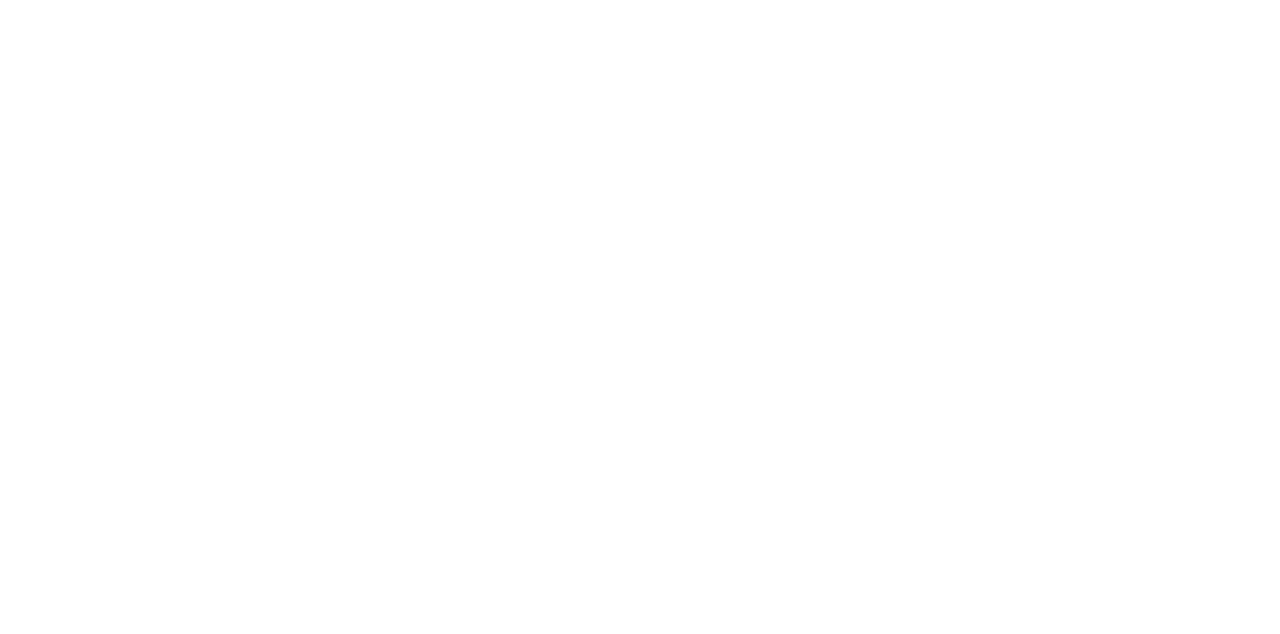
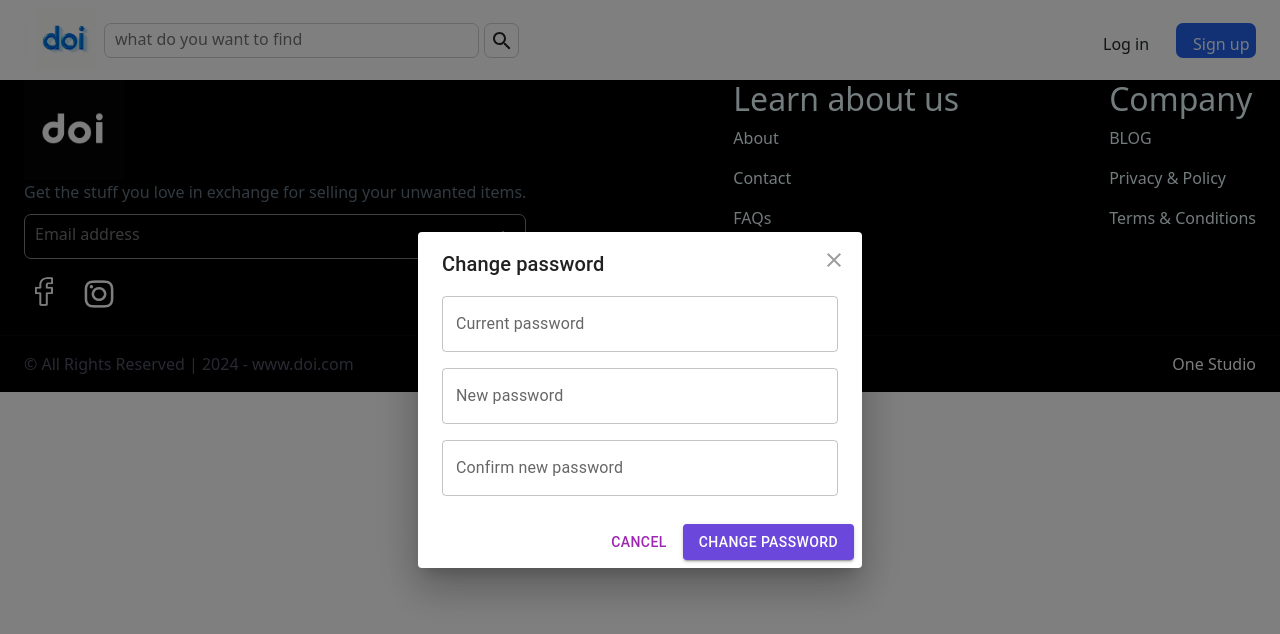
Before and after one commit to AlexHa2/Team-FE-14, a React (Vite) app in the folder source/Team13-FE/: page /changepassword in a window 1280 px wide. Before the commit this address had no page. Shown: the top 634 px of the page. Built offline with nearby package versions, Linux system fonts and the light colour scheme.

Commit message:
changpasswordpage

```diff
--- /dev/null
+++ b/source/Team13-FE/src/components/pages/ChangePasswordPage/ChangePassword.jsx
@@ -0,0 +1,84 @@
+import React, { useState } from 'react';
+import { TextField, Button, Dialog, DialogActions, DialogContent, DialogTitle, Box, IconButton } from '@mui/material';
+import CloseIcon from '@mui/icons-material/Close';
+
+const ChangePassword = () => {
+  const [currentPassword, setCurrentPassword] = useState('');
+  const [newPassword, setNewPassword] = useState('');
+  const [confirmPassword, setConfirmPassword] = useState('');
+  const [open, setOpen] = useState(true);
+
+  const handleSubmit = () => {
+    if (newPassword !== confirmPassword) {
+      alert("Passwords do not match");
+      return;
+    }
+
+    alert("Password changed successfully");
+    setOpen(false);
+  };
+
+  const handleClose = () => {
+    setOpen(false);
+  };
+
+  return (
+    <Dialog open={open} onClose={handleClose} maxWidth="xs" fullWidth>
+      <DialogTitle>
+        Change password
+        <IconButton
+          aria-label="close"
+          onClick={handleClose}
+          sx={{
+            position: 'absolute',
+            right: 8,
+            top: 8,
+            color: (theme) => theme.palette.grey[500],
+          }}
+        >
+          <CloseIcon />
+        </IconButton>
+      </DialogTitle>
+      <DialogContent>
+        <Box display="flex" flexDirection="column" gap={2}>
+          <TextField
+            label="Current password"
+            type="password"
+            fullWidth
+            value={currentPassword}
+            onChange={(e) => setCurrentPassword(e.target.value)}
+          />
+          <TextField
+            label="New password"
+            type="password"
+            fullWidth
+            value={newPassword}
+            onChange={(e) => setNewPassword(e.target.value)}
+          />
+          <TextField
+            label="Confirm new password"
+            type="password"
+            fullWidth
+            value={confirmPassword}
+            onChange={(e) => setConfirmPassword(e.target.value)}
+          />
+        </Box>
+      </DialogContent>
+      <DialogActions>
+        <Button onClick={handleClose} color="secondary">
+          Cancel
+        </Button>
+        <Button
+          onClick={handleSubmit}
+          variant="contained"
+          color="primary"
+          sx={{ backgroundColor: "#6B47DC" }}
+        >
+          Change password
+        </Button>
+      </DialogActions>
+    </Dialog>
+  );
+};
+
+export default ChangePassword;
--- /dev/null
+++ b/source/Team13-FE/src/components/pages/SignupPage/SignupForm.jsx
@@ -0,0 +1,65 @@
+import React from "react";
+import { TextField, Button, Checkbox, FormControlLabel, Typography, Box } from "@mui/material";
+import GoogleIcon from '@mui/icons-material/Google';
+
+const SignupForm = () => {
+  return (
+  //   <div>
+  //   <h1>This is a test</h1>
+  // </div>
+    <Box
+      display="flex"
+      flexDirection="column"
+      justifyContent="center"
+      alignItems="center"
+      sx={{ maxWidth: 400, margin: "auto", padding: "20px", boxShadow: 3, borderRadius: 2 }}
+    >
+      <Typography variant="h5" component="h1" sx={{ marginBottom: "20px" }}>
+        Let's get your account set up
+      </Typography>
+
+      { <Button
+        variant="contained"
+        startIcon={<GoogleIcon />}
+        sx={{ marginBottom: "20px", backgroundColor: "#4285F4" }}
+        fullWidth
+      >
+        Sign up with Google
+      </Button> }
+
+      <Typography variant="body2" sx={{ marginBottom: "20px" }}>
+        Or, sign up with your email
+      </Typography>
+
+      <TextField label="First name" variant="outlined" margin="normal" fullWidth />
+      <TextField label="Last name" variant="outlined" margin="normal" fullWidth />
+      <TextField label="Email address" variant="outlined" margin="normal" fullWidth />
+      <TextField label="Password" variant="outlined" margin="normal" type="password" fullWidth />
+      <TextField
+        label="Password Confirmation"
+        variant="outlined"
+        margin="normal"
+        type="password"
+        fullWidth
+      />
+
+      <FormControlLabel
+        control={<Checkbox />}
+        label="By creating an account you agree to our Terms and Conditions and Privacy Policy."
+        sx={{ marginBottom: "20px" }}
+      />
+
+      <Button variant="contained" color="primary" fullWidth>
+        Create account
+      </Button>
+
+      <Typography variant="body2" sx={{ marginTop: "20px" }}>
+        Already have an account? <a href="/login">Log in</a>
+      </Typography>
+    </Box>
+
+  );
+
+};
+
+export default SignupForm;
```
Also changed, not shown: source/Team13-FE/src/components/Routes/index.jsx (+6 -1 lines), source/Team13-FE/src/App.jsx (line endings or trailing spaces), source/Team13-FE/src/main.jsx (line endings or trailing spaces), 1 other file (tests, documents, lock files or other folders).
